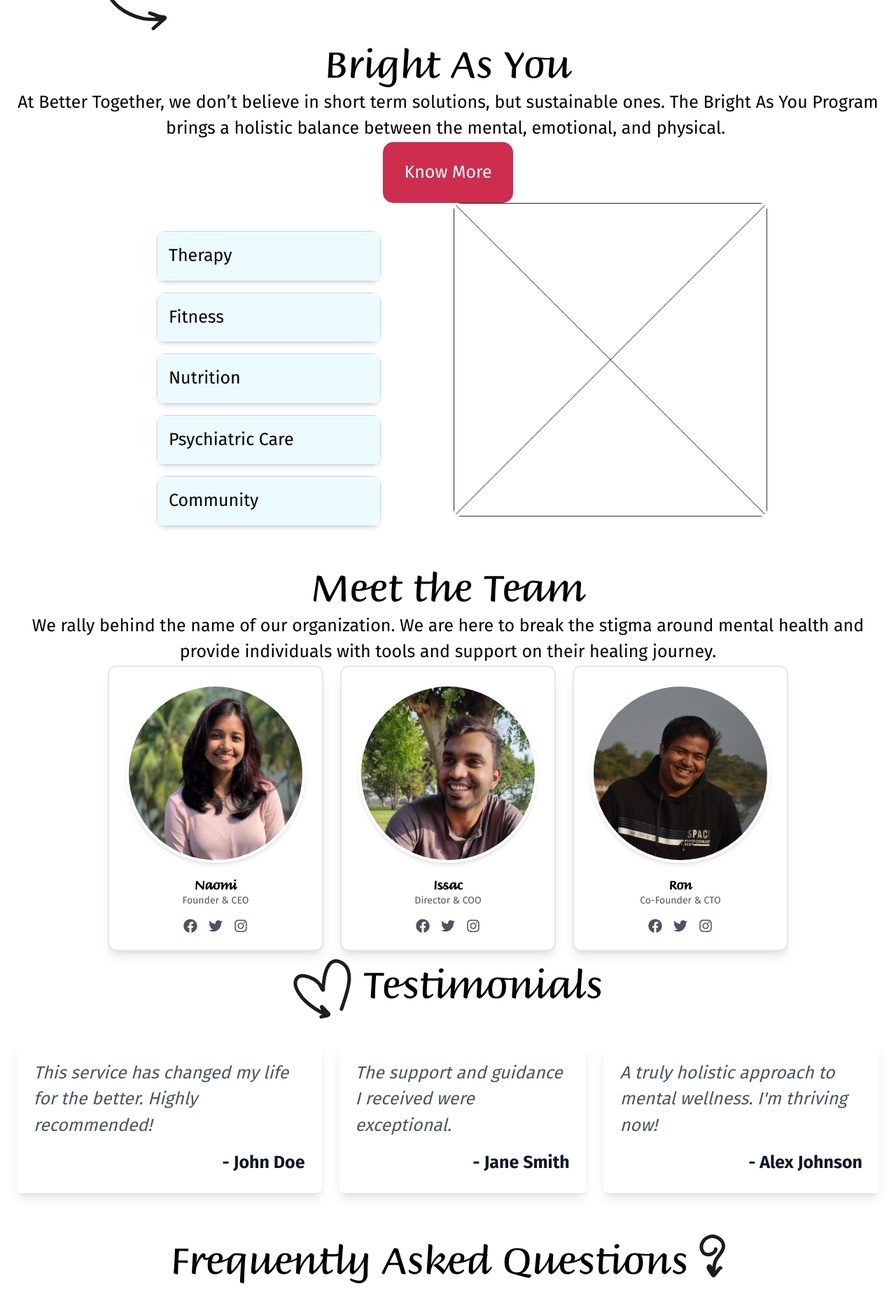
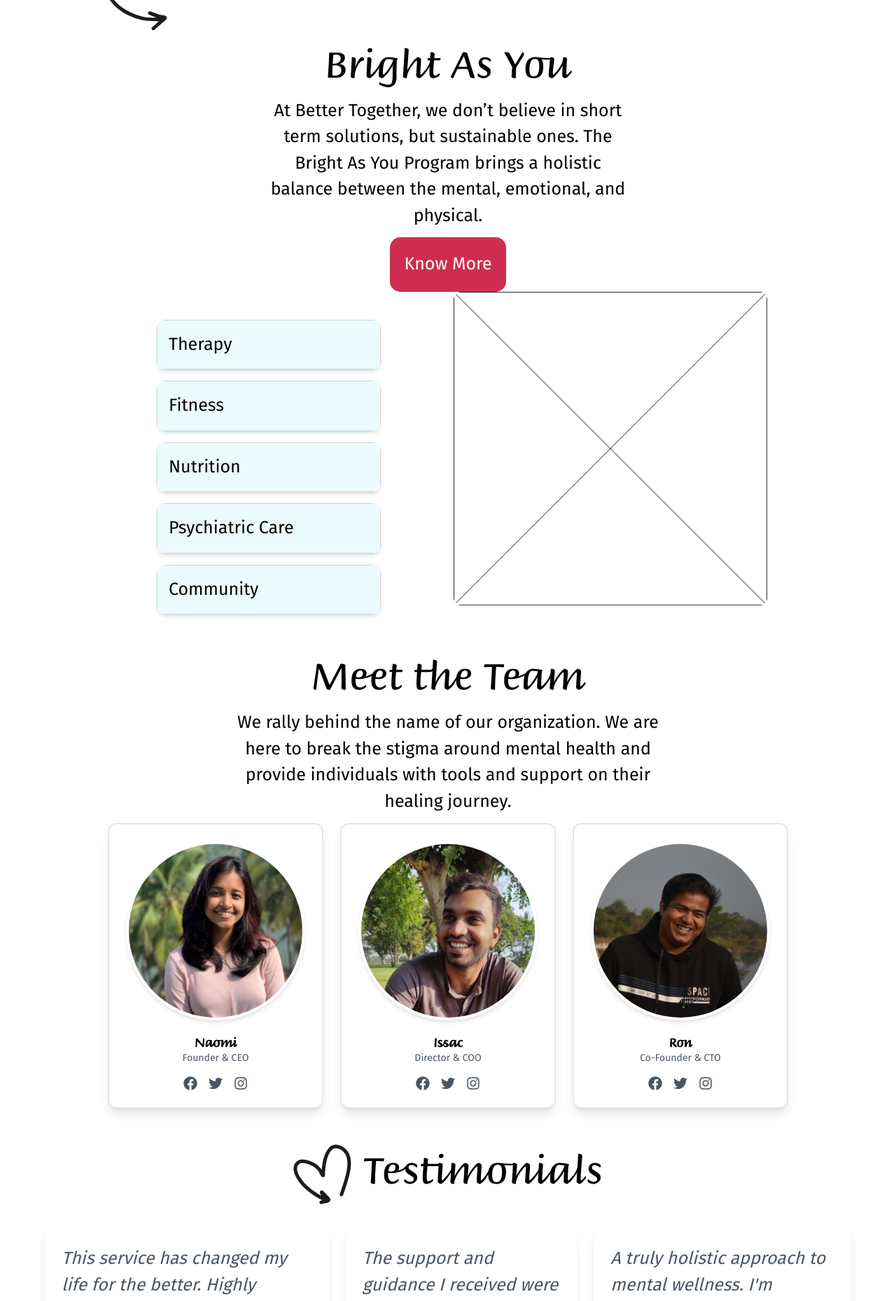
Before and after one commit to ronxldwilson/BetterTogether, a Next.js app: page / in a window 1280 px wide. Shown: the part 760-2619 px from the top of the page at 70% size. Built offline with nearby package versions, Linux system fonts and the light colour scheme.

Commit message:
Fine tuning the UI

```diff
--- a/src/components/sections/BrightAsYouSection.jsx
+++ b/src/components/sections/BrightAsYouSection.jsx
@@ -29,8 +29,13 @@ const BrightAsYouSection = () => {
         <div className="text-center">
 
             <h2>Bright As You</h2>
-            <p>At Better Together, we don’t believe in short term solutions, but sustainable ones. The Bright As You Program brings a holistic balance between the mental,  emotional, and physical. </p>
-            <button> Know More</button>
+
+            <div className="w-full flex justify-center">
+                <p className="p-3 px-14 xl:w-1/2 text-center">
+                    At Better Together, we don’t believe in short term solutions, but sustainable ones. The Bright As You Program brings a holistic balance between the mental, emotional, and physical.
+                </p>
+            </div>
+            <button className="p-5"> Know More</button>
             <div className="flex flex-col lg:flex-row justify-center items-center lg:items-start lg:gap-16">
                 {/* Accordion Section */}
                 <div className="p-4 lg:p-10 w-full lg:w-auto">
--- a/src/components/sections/ContactUsSection.jsx
+++ b/src/components/sections/ContactUsSection.jsx
@@ -6,9 +6,9 @@ const ContactUsSection = () => {
     return (
         <div className="text-center">
             <h2>Contact Us</h2>
-            <p>Have Questions? We’re an email away! <br />
+            <p>Have Questions? We’re an email away! <br /> <br />
 
-                Reach us at queries.bettertogether@gmail.com for questions, queries, or collaborations. <br />
+                Reach us at queries.bettertogether@gmail.com for questions, queries, or collaborations. <br /> <br />
 
                 Or send us a message on our social media!</p>
 
--- a/src/components/sections/FAQSection.jsx
+++ b/src/components/sections/FAQSection.jsx
@@ -2,38 +2,38 @@ import Accordian from "@components/Accordian"
 
 const faqsCol1 = [
     {
-        heading: "Therapy",
+        heading: "Question to be asked",
         content: "Therapy offers a safe space to explore your thoughts, heal, and grow—because you deserve to feel your best.",
     },
     {
-        heading: "Fitness",
+        heading: "Question to be asked",
         content: "Embrace the power of movement to uplift your mental health—getting active can reduce stress, boost your mood, and leave you feeling more resilient every day!",
     },
     {
-        heading: "Nutrition",
+        heading: "Question to be asked",
         content: "Nourish your mind and body with balanced nutrition—discover how the right foods can boost your mood",
     },
     {
-        heading: "Psychiatric Care",
+        heading: "Question to be asked",
         content: "Professional psychiatric care is a powerful tool for mental wellness—find balance and the right support when you need it.",
     }
 ];
 
 const faqsCol2 = [
     {
-        heading: "Therapy",
+        heading: "Question to be asked",
         content: "Therapy offers a safe space to explore your thoughts, heal, and grow—because you deserve to feel your best.",
     },
     {
-        heading: "Fitness",
+        heading: "Question to be asked",
         content: "Embrace the power of movement to uplift your mental health—getting active can reduce stress, boost your mood, and leave you feeling more resilient every day!",
     },
     {
-        heading: "Nutrition",
+        heading: "Question to be asked",
         content: "Nourish your mind and body with balanced nutrition—discover how the right foods can boost your mood",
     },
     {
-        heading: "Psychiatric Care",
+        heading: "Question to be asked",
         content: "Professional psychiatric care is a powerful tool for mental wellness—find balance and the right support when you need it.",
     }
 ];
--- a/src/components/sections/MeetTeamSection.jsx
+++ b/src/components/sections/MeetTeamSection.jsx
@@ -6,8 +6,11 @@ const MeetTeamSection = () => {
     <div>
       <div className="text-center">
         <h2>Meet the Team</h2>
-                <p>We rally behind the name of our organization. We are here to break the stigma around mental health and provide individuals with tools and support on their healing journey. </p>
-
+        <div className="w-full flex justify-center">
+          <p className="p-3 w-1/2 text-center">
+          We rally behind the name of our organization. We are here to break the stigma around mental health and provide individuals with tools and support on their healing journey.
+          </p>
+        </div>
       </div>
       <div className="flex flex-wrap justify-center gap-4 sm:gap-6">
         <ProfileCard
--- a/src/components/sections/TestimonialsSection.jsx
+++ b/src/components/sections/TestimonialsSection.jsx
@@ -17,7 +17,7 @@ const TestimonialsSection = () => {
     ];
 
     return (
-        <div>
+        <div className="p-10">
             <div className="flex justify-center space-x-4">
                 <img src="Vector 2.svg" alt="" />
                 <h2 className="text-center mb-6">Testimonials</h2>
```
Lines whose indentation alone changed are shown as unchanged.
